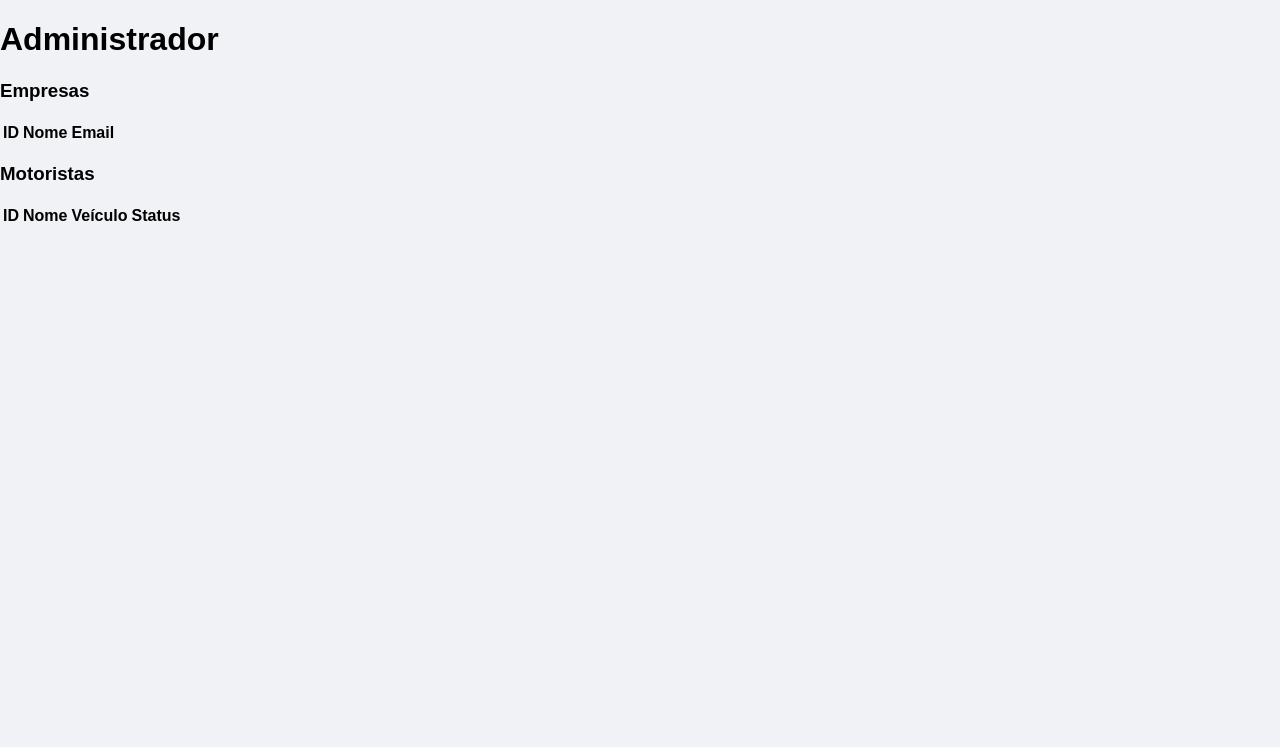
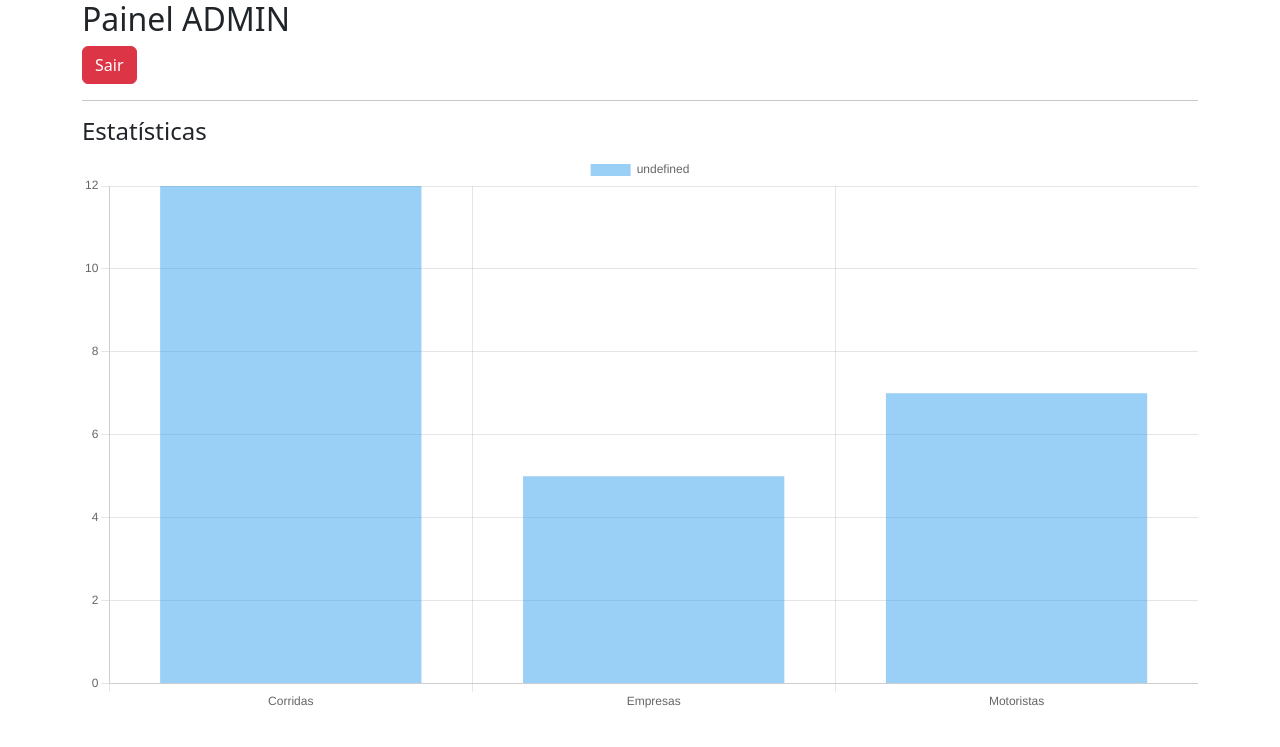
Before and after one commit to wagnermarzzo/motorista24h, a Flask app: template templates/dashboard_admin.html in a window 1280 px wide. Shown: the top 747 px of the page. Run offline with Flask 3, Linux system fonts and the light colour scheme; the template is opened without the code that fills it, so the values that code supplies are empty.

Commit message:
Update dashboard_admin.html

```diff
--- a/templates/dashboard_admin.html
+++ b/templates/dashboard_admin.html
@@ -1,46 +1,52 @@
 <!DOCTYPE html>
 <html>
+
 <head>
 
-<meta charset="UTF-8">
-<title>Painel ADM</title>
+<title>Admin</title>
 
-<link rel="stylesheet" href="/static/css/style.css">
+<link rel="stylesheet" href="https://cdn.jsdelivr.net/npm/bootstrap@5.3.2/dist/css/bootstrap.min.css">
 
 </head>
 
 <body>
 
-<h1>Administrador</h1>
-
 <div class="container">
 
-<h3>Empresas</h3>
+<h2>Painel ADMIN</h2>
 
-<table>
+<a href="/logout" class="btn btn-danger">
+Sair
+</a>
 
-<tr>
-<th>ID</th>
-<th>Nome</th>
-<th>Email</th>
-</tr>
+<hr>
 
-</table>
+<h4>Estatísticas</h4>
 
-<h3>Motoristas</h3>
-
-<table>
-
-<tr>
-<th>ID</th>
-<th>Nome</th>
-<th>Veículo</th>
-<th>Status</th>
-</tr>
-
-</table>
+<canvas id="grafico"></canvas>
 
 </div>
 
+<script src="https://cdn.jsdelivr.net/npm/chart.js"></script>
+
+<script>
+
+const ctx = document.getElementById('grafico');
+
+new Chart(ctx,{
+
+type:'bar',
+
+data:{
+labels:['Corridas','Empresas','Motoristas'],
+datasets:[{
+data:[12,5,7]
+}]
+}
+
+})
+
+</script>
+
 </body>
 </html>
```
